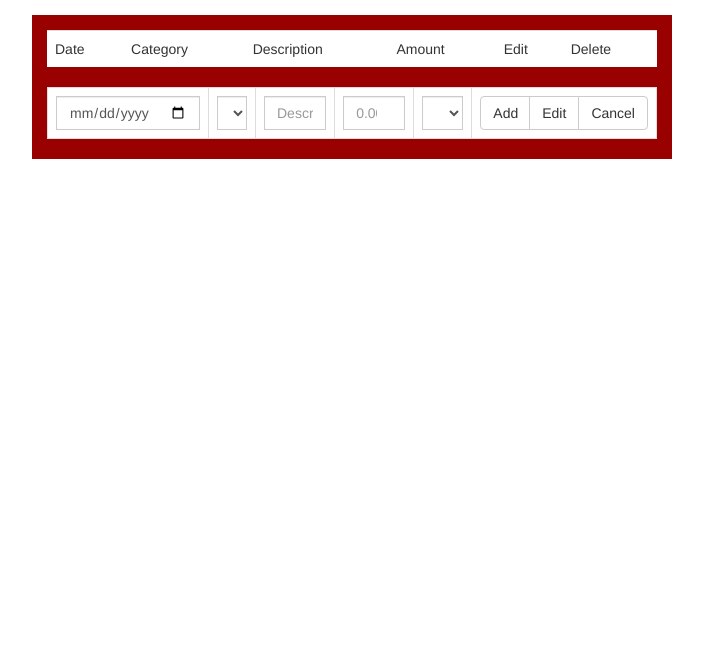
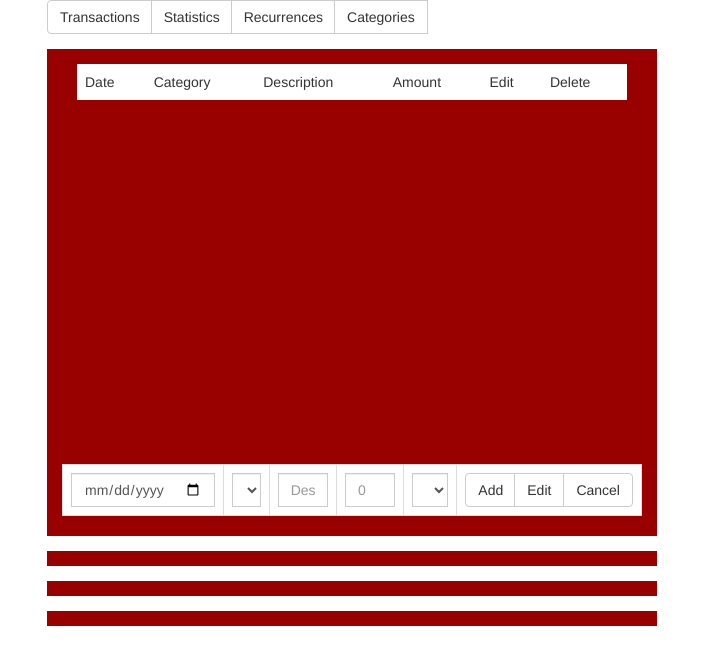
Before and after one commit to Diongerritzen/Money-Counter, a plain HTML site: page MoneyCounter/index.html in a window 1280 px wide. Shown: the whole page, without its empty margins (288-991 px from the left). Drawn offline with nearby package versions, Linux system fonts and the light colour scheme; no server answers.

Commit message:
- made transaction list scrollable - added navigation buttons/tabs

```diff
--- a/MoneyCounter/MoneyCounter.css
+++ b/MoneyCounter/MoneyCounter.css
@@ -1,9 +1,14 @@
 body {
 }
 
+.mcapp-container {
+    min-width: 600px;
+    width: 50%;
+}
+
 .mclist-container {
-    min-width:600px;
-    width: 50%;
+    width: 100%;
+    /*max-height: 400px;*/
     margin-top:15px;
     padding-top:15px;
     background-color:#990000;
@@ -11,6 +16,13 @@ body {
 
 .mclist-table {
     background-color: white;
+    width: 100%;
+}
+
+.scrollable {
+    width: 100%;
+    height: 400px;
+    overflow-y: auto;
 }
 
 .mclist-table-date {
--- a/MoneyCounter/Scripts/moneycounter.js
+++ b/MoneyCounter/Scripts/moneycounter.js
@@ -1,4 +1,8 @@
 var app = angular.module('MoneyCounterApp', []);
+app.controller('AppController', function ($scope) {
+    $scope.visibleView = 'Transactions';
+});
+
 app.controller('TransactionsController', function ($scope, $http, jsonPointerParseService, TransactionsService, CategoriesService) {
     var url = 'http://localhost:52709/api/Transactions';
 
--- a/MoneyCounter/index.html
+++ b/MoneyCounter/index.html
@@ -13,11 +13,21 @@
     </style>
 </head>
 <body>
+    <div class="container mcapp-container" ng-controller="AppController">
 
-    <div class="container mclist-container" ng-controller="TransactionsController">
+        <!-- Navigation tabs/buttons -->
+        <div class="input-group-btn">
+            <input class="btn btn-default" type="button" value="Transactions" ng-click="visibleView = 'Transactions'" />
+            <input class="btn btn-default" type="button" value="Statistics" ng-click="visibleView = 'Statistics'" />
+            <input class="btn btn-default" type="button" value="Recurrences" ng-click="visibleView = 'Recurrences'" />
+            <input class="btn btn-default" type="button" value="Categories" ng-click="visibleView = 'Categories'" />
+        </div>
 
-        <!-- transaction list -->
+        <!-- Transaction view -->
+        <div class="container mclist-container" ng-controller="TransactionsController" ng-show="visibleView == 'Transactions'">
+            <div class="container scrollable">
                 <table class="table mclist-table">
+                    <thead>
                         <tr>
                             <td ng-click="transactionOrdering = 'Date'">Date</td>
                             <td ng-click="transactionOrdering = 'Category.Name'">Category</td>
@@ -26,6 +36,9 @@
                             <td>Edit</td>
                             <td>Delete</td>
                         </tr>
+                    </thead>
+                    <tbody>
+                        <!--style="display: block; height:200px; width:600px; overflow-y: auto">-->
                         <tr ng-repeat="t in transactionList | orderBy: transactionOrdering">
                             <td class="mclist-table-date">{{t.Date}}</td>
                             <td class="mclist-table-category">{{t.Category.Name}}</td>
@@ -38,7 +51,9 @@
                                 <input class="btn btn-default btn-delete" type="button" value="" ng-click="deleteTransaction(t.Id)" />
                             </td>
                         </tr>
+                    </tbody>
                 </table>
+            </div>
 
             <form class="input-group" ng-submit="showEditForm ? editTransaction() : addTransaction()">
                 <table class="table table-bordered mclist-table">
@@ -69,8 +84,26 @@
                     </tr>
                 </table>
             </form>
+        </div>
+
+        <!-- Statistics view -->
+        <div class="container mclist-container" ng-controller="StatisticsController" ng-show="visibleView == 'Statistics'">
 
         </div>
 
+        <!-- Recurrences view -->
+        <div class="container mclist-container" ng-controller="RecurrencesController" ng-show="visibleView == 'Recurrences'">
+
+        </div>
+
+        <!-- Categories view -->
+        <div class="container mclist-container" ng-controller="CategoriesController" ng-show="visibleView == 'Categories'">
+
+        </div>
+
+    </div>
+
+
+
 </body>
 </html>
```
Lines whose indentation alone changed are shown as unchanged.
